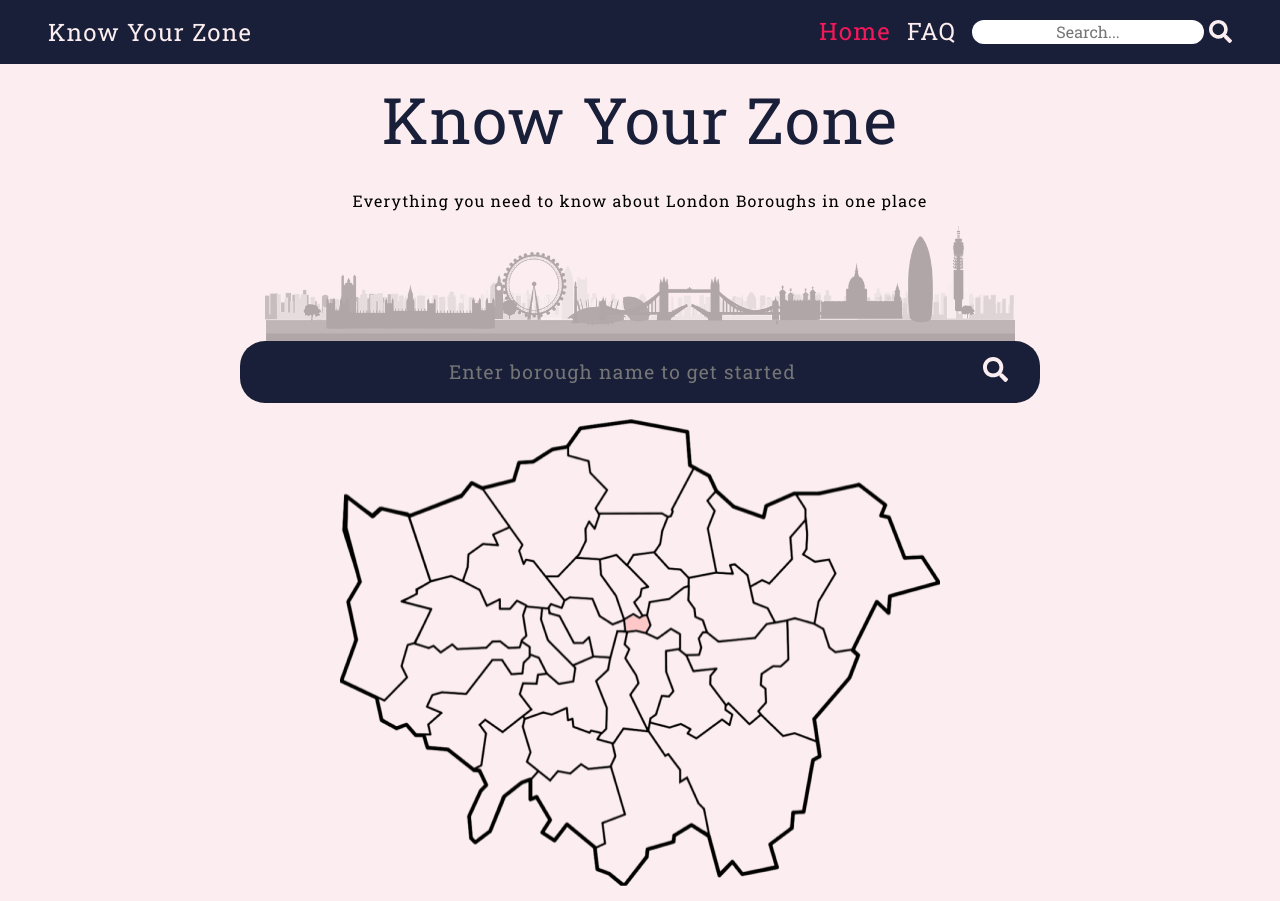
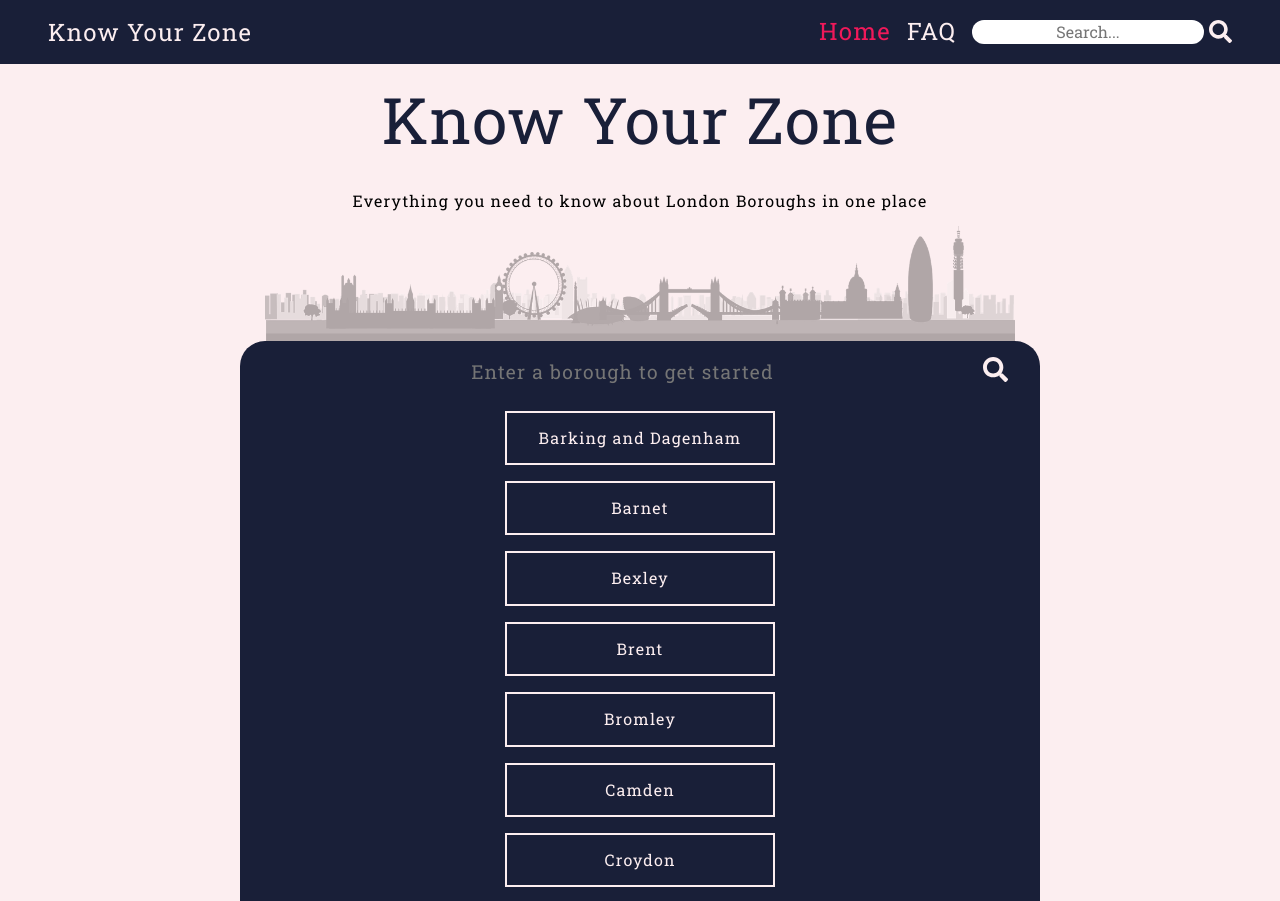
Before and after one commit to Samupaga/know-your-zone-client, a React (Vite) app: page / in a window 1280 px wide. Shown: the top 901 px of the page. Built offline with nearby package versions, Linux system fonts and the light colour scheme.

Commit message:
Add a search autocomplete function

```diff
--- a/src/components/Search/Search.jsx
+++ b/src/components/Search/Search.jsx
@@ -1,39 +1,109 @@
-import { useRef, useEffect } from "react";
-import { useNavigate } from "react-router-dom";
-import { FaSearch } from "react-icons/fa";
+import { useRef, useEffect, useState } from 'react';
+import { useNavigate } from 'react-router-dom';
+import { FaSearch } from 'react-icons/fa';
 
 function Search() {
-  const searchInputRef = useRef();
+  const searchInputRef = useRef('');
   const navigate = useNavigate();
+  const [searchQuery, setSearchQuery] = useState('');
+  const [filteredBoroughList, setFilteredBoroughList] = useState([]);
 
-  // function handleSubmit(e) {
-  //   const input = searchInputRef.current.value;
-  //   if (input === "") return;
-  //   console.log(input);
-  //   e.preventDefault();
-  // }
+  const boroughList = [
+    'Barking and Dagenham',
+    'Barnet',
+    'Bexley',
+    'Brent',
+    'Bromley',
+    'Camden',
+    'Croydon',
+    'Ealing',
+    'Enfield',
+    'Greenwich',
+    'Hackney',
+    'Hammersmith and Fulham',
+    'Haringey',
+    'Harrow',
+    'Havering',
+    'Hillingdon',
+    'Hounslow',
+    'Islington',
+    'Kensington and Chelsea',
+    'Kingston upon Thames',
+    'Lambeth',
+    'Lewisham',
+    'Merton',
+    'Newham',
+    'Redbridge',
+    'Richmond upon Thames',
+    'Southwark',
+    'Sutton',
+    'Tower Hamlets',
+    'Waltham Forest',
+    'Wandsworth',
+    'Westminster',
+  ];
+
+  function searchBoroughList() {
+    let query = searchInputRef.current.value;
+    setSearchQuery(query);
+    console.log('search query', searchQuery);
+    setFilteredBoroughList(
+      boroughList.filter((borough) =>
+        borough
+          .toLowerCase()
+          .search(
+            searchQuery.toLowerCase() ||
+              borough.toLowerCase().includes(searchQuery.toLowerCase())
+          )
+      )
+    );
+  }
+
+  function searchClick(e) {
+    console.log('search click called');
+    filteredBoroughList[0] = e.target.id;
+    sessionStorage.setItem('borough', filteredBoroughList[0]);
+    navigate(`/borough/summary`);
+  }
 
   function handleSubmit(e) {
     e.preventDefault();
-    const query = searchInputRef.current.value;
-    if (query === "") return;
+
+    //if (searchQuery === '') return;
     try {
       // Save data to sessionStorage
-      sessionStorage.setItem("borough", query);
+      sessionStorage.setItem('borough', filteredBoroughList[0]);
       navigate(`/borough/summary`);
     } catch (error) {
-      navigate("/error", { state: { message: "Failed to submit form" } });
+      navigate('/error', { state: { message: 'Failed to submit form' } });
     }
   }
 
   return (
-    <div className="search-container">
-      <form className="big-form" onSubmit={handleSubmit}>
-        <input className="big-input" ref={searchInputRef} type="text" placeholder="Enter borough name to get started" />
-        <button type="submit" className="search-btn">
-          <FaSearch className="search-icon" size={25} />
+    <div className='search-container'>
+      <form className='big-form' onSubmit={handleSubmit}>
+        <input
+          className='big-input'
+          ref={searchInputRef}
+          onChange={searchBoroughList}
+          type='text'
+          placeholder='Enter a borough to get started'
+        />
+        <button type='submit' className='search-btn'>
+          <FaSearch className='search-icon' size={25} />
         </button>
       </form>
+      <div className='dropdown'>
+        {boroughList
+          .filter((borough) =>
+            borough.toLowerCase().startsWith(searchQuery.toLowerCase())
+          )
+          .map((borough) => (
+            <a className='dropdown-row' id={borough} onClick={searchClick}>
+              {borough}
+            </a>
+          ))}
+      </div>
     </div>
   );
 }
--- a/src/pages/SummaryPage/index.jsx
+++ b/src/pages/SummaryPage/index.jsx
@@ -1,6 +1,13 @@
-import { useEffect, useState } from "react";
-import { BigNumberCard, CardHIP, CardHPP, Navbar, Container, InnerNav } from "../../components";
-import "./summary.css";
+import { useEffect, useState } from 'react';
+import {
+  BigNumberCard,
+  CardHIP,
+  CardHPP,
+  Navbar,
+  Container,
+  InnerNav,
+} from '../../components';
+import './summary.css';
 
 export default function SummaryPage({ navSearchSearching }) {
   const [isLoading, setIsLoading] = useState(true);
@@ -8,15 +15,17 @@ export default function SummaryPage({ navSearchSearching }) {
   const [avgLondonRent, setAvgLondonRent] = useState([]);
   //For later use - fetch request example
   // Get saved data from sessionStorage
-  let boroughName = sessionStorage.getItem("borough");
+  let boroughName = sessionStorage.getItem('borough');
   useEffect(() => {
     async function getBoroughInfo() {
       setIsLoading(true);
-      const response = await fetch(`http://localhost:3000/summary/${boroughName}`);
+      const response = await fetch(
+        `http://localhost:3000/summary/${boroughName}`
+      );
       const rawData = await response.json();
       setBoroughData(rawData);
 
-      const responseTwo = await fetch("http://localhost:3000/rent/london");
+      const responseTwo = await fetch('http://localhost:3000/rent/london');
       const londonData = await responseTwo.json();
       setAvgLondonRent(londonData);
       setIsLoading(false);
@@ -29,34 +38,62 @@ export default function SummaryPage({ navSearchSearching }) {
 
   if (isLoading === false) {
     return (
-      <div className="page-wrapper">
-        <h1>{boroughData["borough_name"]}</h1>
-        <h3 className="motto">
+      <div className='page-wrapper'>
+        <h1>{boroughData['borough_name']}</h1>
+        <h3 className='motto'>
           <em>"We Serve"</em>
         </h3>
         <InnerNav />
-        <div className="six-tile-wrapper">
-          <BigNumberCard className={"pink six-tile"} value={boroughData["average_monthly_rent"]} smallNumber={"pcm"} secondaryInfo={"Average Rent"} />
+        <div className='six-tile-wrapper'>
+          <BigNumberCard
+            className={'pink six-tile'}
+            value={`£${boroughData['average_monthly_rent']}`}
+            smallNumber={'pcm'}
+            secondaryInfo={'Average Rent'}
+          />
           <CardHIP
-            className={"yellow six-tile"}
-            heading={"Demographics"}
-            imageSrc={"https://www.voxco.com/wp-content/uploads/2021/03/Demographic-Segmentation-1.jpg"}
-            altImageText={"People standing on a pie chart"}
+            className={'yellow six-tile'}
+            heading={'Demographics'}
+            imageSrc={
+              'https://www.voxco.com/wp-content/uploads/2021/03/Demographic-Segmentation-1.jpg'
+            }
+            altImageText={'People standing on a pie chart'}
           />
           <BigNumberCard
-            className={"pink six-tile"}
-            value={boroughData["crime_rate_per_1000"]["six_month_crime_rate_per_1000"]}
-            smallNumber={"/1000"}
-            secondaryInfo={"Average Crime Rate"}
+            className={'pink six-tile'}
+            value={
+              boroughData['crime_rate_per_1000'][
+                'six_month_crime_rate_per_1000'
+              ]
+            }
+            smallNumber={'/1000'}
+            secondaryInfo={'Average Crime Rate'}
           />
           <CardHPP
-            className={"yellow six-tile"}
-            heading={"Rent"}
-            primaryInfo={`${boroughData["average_monthly_rent"] < avgLondonRent["rent_median"] ? "⬇️" : "⬆️"}`}
-            secondaryInfo={`${boroughData["average_monthly_rent"] < avgLondonRent["rent_median"] ? "Below London Average" : "Above London Average"}`}
+            className={'yellow six-tile'}
+            heading={'Rent'}
+            primaryInfo={`${
+              boroughData['average_monthly_rent'] < avgLondonRent['rent_median']
+                ? '⬇️'
+                : '⬆️'
+            }`}
+            secondaryInfo={`${
+              boroughData['average_monthly_rent'] < avgLondonRent['rent_median']
+                ? 'Below London Average'
+                : 'Above London Average'
+            }`}
           />
-          <CardHPP className={"pink six-tile"} primaryInfo={"😎"} secondaryInfo={"7.2 on the wellbeing score!"} />
-          <CardHPP className={"yellow six-tile"} heading={"Crime"} primaryInfo={"⬇️"} secondaryInfo={"Below London Average"} />
+          <CardHPP
+            className={'pink six-tile'}
+            primaryInfo={'😎'}
+            secondaryInfo={'7.2 on the wellbeing score!'}
+          />
+          <CardHPP
+            className={'yellow six-tile'}
+            heading={'Crime'}
+            primaryInfo={'⬇️'}
+            secondaryInfo={'Below London Average'}
+          />
         </div>
       </div>
     );
--- a/src/styles.css
+++ b/src/styles.css
@@ -1,6 +1,6 @@
 /* font imports */
 
-@import url("https://fonts.googleapis.com/css2?family=Roboto+Slab:wght@100;200;300;400;500;600;700;800;900&display=swap");
+@import url('https://fonts.googleapis.com/css2?family=Roboto+Slab:wght@100;200;300;400;500;600;700;800;900&display=swap');
 
 /* variables */
 
@@ -24,7 +24,7 @@
   margin: 0;
   padding: 0;
   box-sizing: border-box;
-  font-family: "Roboto Slab", sans-serif;
+  font-family: 'Roboto Slab', sans-serif;
 }
 
 html {
@@ -292,6 +292,7 @@ header {
 .search-container {
   display: flex;
   justify-content: space-evenly;
+  flex-direction: column;
   padding: 1rem 2rem;
   background-color: var(--secondary-bg-color);
   gap: 1rem;
@@ -330,6 +331,21 @@ header {
   cursor: pointer;
 }
 
+.dropdown {
+  display: flex;
+  flex-direction: column;
+}
+
+.dropdown > a {
+  margin: 0.5em;
+  border: 2px solid var(--main-bg-color);
+  padding: 1em;
+}
+
+.dropdown > a:hover {
+  cursor: pointer;
+  opacity: 0.7;
+}
 /* LONDON MAP STYLES */
 
 .london-container {
```
Also changed, not shown: src/pages/RentPage/index.jsx (+52 -23 lines).
